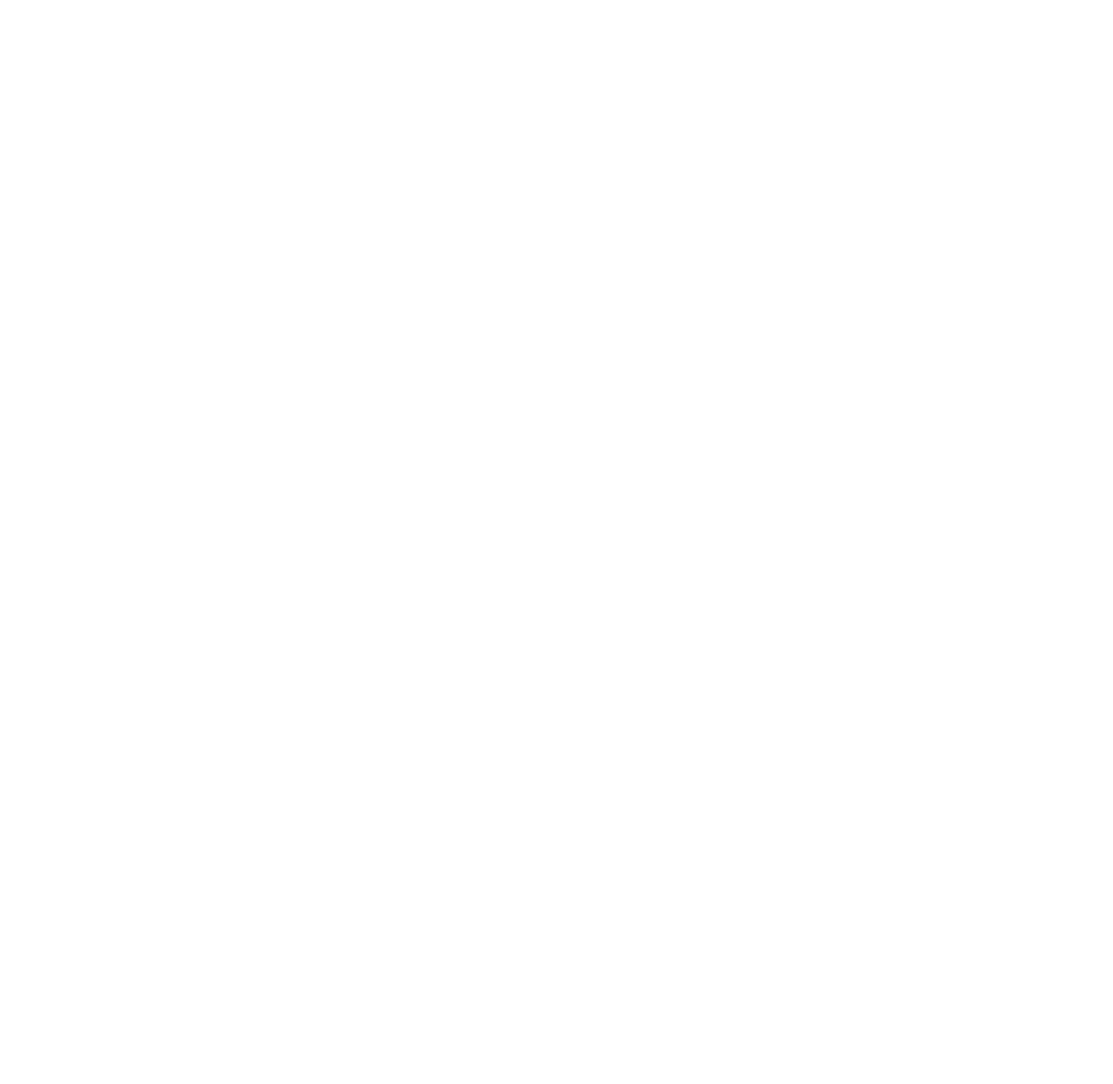
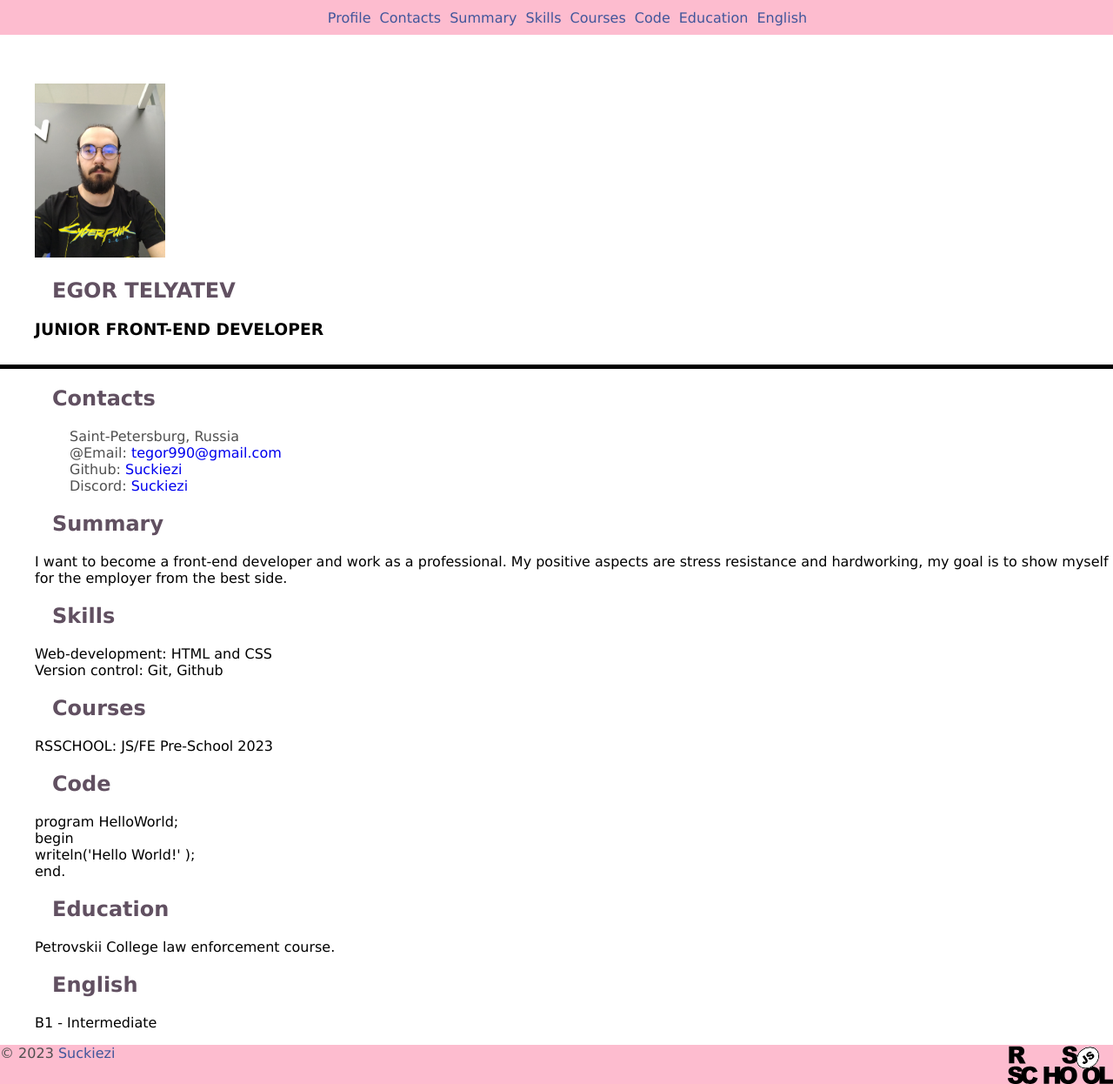
Before and after one commit to Suckiezi/rsschool-cv, a plain HTML site: page index.html in a window 1280 px wide. Shown: the whole page at 87% size. Before the commit the page ends 800 px from the top, so only its background shows below. Drawn offline with Linux system fonts and the light colour scheme.

Commit message:
feat: add some code

```diff
--- a/index.html
+++ b/index.html
@@ -1,11 +1,108 @@
 <!DOCTYPE html>
 <html lang="en">
 <head>
+    <link rel="stylesheet" href="style.css">
     <meta charset="UTF-8">
     <meta name="viewport" content="width=device-width, initial-scale=1.0">
     <title>Document</title>
 </head>
 <body>
-
+    <header class="header">
+       <div class="container">
+        <nav class="nav">
+            <ul class="nav-list">
+                <li class="nav-item">
+                    <a href="#Profile" class="nav-link">Profile</a>
+                </li>
+                <li class="nav-item">
+                    <a href="#Contacts" class="nav-link">Contacts</a>
+                </li>
+                <li class="nav-item">
+                    <a href="#Summary" class="nav-link">Summary</a>
+                </li>
+                <li class="nav-item">
+                    <a href="#Skills" class="nav-link">Skills</a>
+                </li>
+                <li class="nav-item">
+                    <a href="#Courses" class="nav-link">Courses</a>
+                </li>
+                <li class="nav-item">
+                    <a href="#Code" class="nav-link">Code</a>
+                </li>
+                <li class="nav-item">
+                    <a href="#Education" class="nav-link">Education</a>
+                </li>
+                <li class="nav-item">
+                    <a href="#English" class="nav-link">English</a>
+                </li>
+            </ul>
+        </nav>
+       </div>
+    </header>
+    <main class="main">
+        <section class="section section-profile" id="Profile">
+            <img src="./imgSahhha.jpg" width="150" alt="YesIAM" class="section-profile-logo">
+            <div class="section-profile-title">
+                <h1 class="section-title main-title">EGOR TELYATEV</h1>
+                <h3 class="section-subtitle">JUNIOR FRONT-END DEVELOPER</h3>
+            </div>
+        </section>
+        <section class="section" id="Contacts">
+            <h2 class="section-title">Contacts</h2>
+            <ul class="section-list">
+                <li class="section-item contacts-item">Saint-Petersburg, Russia</li>
+                <li class="section-item contacts-item">
+                    @Email:
+                    <a href="mailto:tegor990@gmail.com" title="Email">tegor990@gmail.com</a>
+                </li>
+                <li class="section-item contacts-item">
+                    Github:
+                    <a href="https://github.com/Suckiezi" title="Github">Suckiezi</a>
+                </li>
+                <li class="section-item contacts-item">
+                    Discord:
+                    <a href="https://discordapp.com/users/681317602219261963" title="Discord">Suckiezi</a>
+                </li>
+            </ul>
+        </section>
+        <section class="section" id="Summary">
+            <h2 class="section-title">Summary</h2>
+            <p>I want to become a front-end developer and work as a professional.
+                My positive aspects are stress resistance and hardworking, my goal is to show myself for the employer from the best side.</p>
+        </section>
+        <section class="section" id="Skills">
+            <h2 class="section-title">Skills</h2>
+            <p>Web-development: HTML and CSS</p>
+            <p>Version control: Git, Github</p>
+        </section>
+        <section class="section" id="Courses">
+            <h2 class="section-title">Courses</h2>
+            <p>RSSCHOOL: JS/FE Pre-School 2023</p>
+        </section>
+        <section class="section" id="Code">
+            <h2 class="section-title">Code</h2>
+            <p>program HelloWorld;</p>
+            <p>begin</p>
+            <p>writeln('Hello World!' );</p>
+            <p>end.</p>
+        </section>
+        <section class="section" id="Education">
+            <h2 class="section-title">Education</h2>
+            <p>Petrovskii College law enforcement course.</p>
+        </section>
+        <section class="section" id="English">
+            <h2 class="section-title">English</h2>
+            <p>B1 - Intermediate</p>
+        </section>
+    </main>
+    <footer class="footer">
+        <div class="container footer-container">
+            <div>
+                © 2023
+                <a href="https://github.com/Suckiezi" class="Github nav-link">Suckiezi</a>
+            </div>
+            <a href="https://rs.school/js/" class="rss"></a>
+        </div>
+    </footer>
 </body>
 </html>
--- a/style.css
+++ b/style.css
@@ -0,0 +1,140 @@
+* {
+    box-sizing: border-box;
+    padding: 0;
+    margin: 0;
+}
+
+body {
+    font-family: Verdana, Geneva, Tahoma, sans-serif;
+    display: flex;
+    flex-direction: column;
+    justify-content: space-between;
+    min-height: 100vh;
+    padding: 0;
+    margin: 0;
+}
+
+.header {
+    background-color: rgb(253, 188, 207);
+    display: flex;
+    justify-content: flex-end;
+    align-items: center;
+    gap: 10px;
+    height: 40px;
+    padding-right: 15px;
+
+}
+
+.nav-list {
+    display: flex;
+    gap: 10px;
+    list-style: none;
+}
+
+.nav-link {
+    text-decoration: none;
+    color: rgb(65, 86, 155);
+    transition: .5s;
+}
+
+.nav-link:hover {
+    color: red;
+}
+
+main {
+    display: block;
+}
+
+.section-profile {
+    display: flex;
+    justify-content: space-around;
+    width: 100%;
+    padding: 40px 20px 30px;
+    border-bottom: 5px solid rgb(0, 0, 0);
+}
+
+.section-title {
+    color: rgb(97, 80, 97);
+    margin: 20px;
+}
+
+h2 {
+    display: block;
+    font-size: 1.5em;
+    margin-block-start: 0.83em;
+    margin-block-end: 0.83em;
+    margin-inline-start: 0px;
+    margin-inline-end: 0px;
+    font-weight: bold;
+}
+
+ul {
+    display: block;
+    list-style-type: disc;
+    margin-block-start: 1em;
+    margin-block-end: 1em;
+    margin-inline-start: 0px;
+    margin-inline-end: 0px;
+    padding-inline-start: 40px;
+}
+
+li {
+    display: list-item;
+    text-align: -webkit-match-parent;
+}
+
+.contacts-item {
+    list-style-type: none;
+    color: rgb(80, 80, 80);
+}
+
+.contacts-item a {
+    color: p(80, 80, 80);
+    text-decoration: none;
+    transition: color 0.5s;
+}
+
+.footer-container {
+    display: flex;
+    justify-content: space-between;
+    color: rgb(80, 80, 80);
+}
+
+.container {
+    max-width: 1440px;
+    margin: 0 auto;
+}
+
+.footer-container a {
+    color: (80, 80, 80);
+    transition: color 0.5s;
+}
+
+.rss {
+    display: flex;
+    width: 121px;
+    height: 45px;
+    background-image: url(./rs_school_js.svg);
+}
+
+.section {
+        display: block;
+        list-style-type: disc;
+        margin-block-start: 1em;
+        margin-block-end: 1em;
+        margin-inline-start: 0px;
+        margin-inline-end: 0px;
+        padding-inline-start: 40px;
+}
+
+footer {
+    background-color: rgb(253, 188, 207);
+    display: block;
+}
+
+.rss {
+    display: flex;
+    width: 121px;
+    height: 45px;
+    background-image: url(./rs_school_js.svg);
+}
```
Also changed, not shown: imgSahhha.jpg (added), rs_school_js.svg (added).
